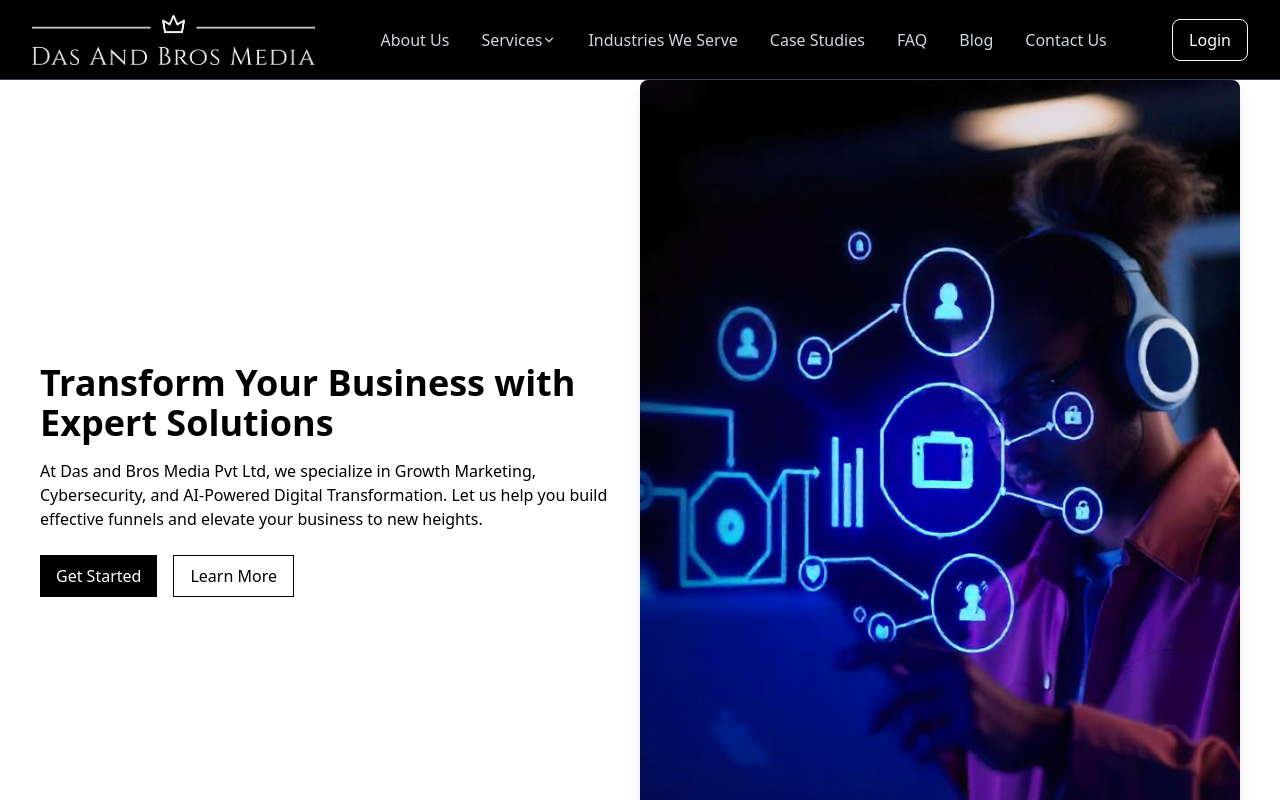
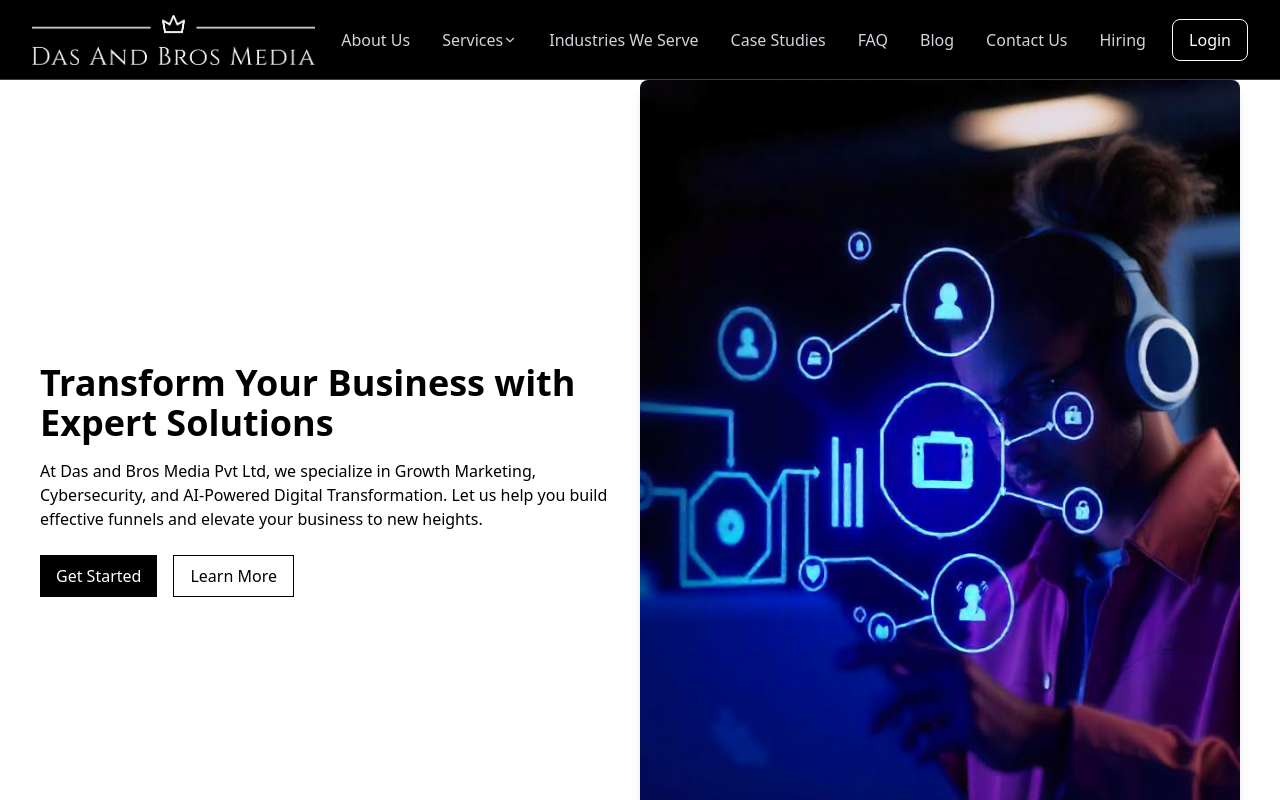
Before and after one commit to Ujjraj/Homepage-Das-And-Bros-Media, a React (Vite) app: page / in a window 1280 px wide. Shown: the top 800 px of the page. Built offline with nearby package versions, Linux system fonts and the light colour scheme.

Commit message:
added subpages for services and hiring and then linked those buttons with the navbar

```diff
--- a/src/App.jsx
+++ b/src/App.jsx
@@ -1,7 +1,13 @@
 import React from "react";
 import { BrowserRouter as Router, Route, Routes } from "react-router-dom";
 import HomePage from "./pages/HomePage";
-import LoginRegister from "./pages/LoginRegister"; // Updated import path
+import GrowthMarketing from "./pages/GrowthMarketing";
+import Cybersecurity from "./pages/Cybersecurity";
+import LoginRegister from "./pages/LoginRegister";
+import FunnelBuilding from "./pages/FunnelBuilding";
+import AImarketing from "./pages/AImarketing";
+import DigitalTransformation from "./pages/DigitalTransformation";
+import Hiring from "./pages/Hiring";
 import "./assets/global.css";
 
 const App = () => {
@@ -9,6 +15,12 @@ const App = () => {
     <Router>
       <Routes>
         <Route path="/" element={<HomePage />} />
+        <Route path="/growth-marketing" element={<GrowthMarketing />} />
+        <Route path="/cybersecurity" element={<Cybersecurity />} />
+        <Route path="/funnel-building" element={<FunnelBuilding />} />
+        <Route path="/ai-marketing" element={<AImarketing />} />
+        <Route path="/digital-transformation" element={<DigitalTransformation />} />
+        <Route path="/hiring" element={<Hiring />} />
         <Route path="/login" element={<LoginRegister />} />
       </Routes>
     </Router>
--- a/src/components/Header.jsx
+++ b/src/components/Header.jsx
@@ -7,23 +7,23 @@ const Header = () => {
   const [isDropdownOpen, setIsDropdownOpen] = useState(false);
 
   const navItems = [
-    { name: "About Us", href: "#about" },
+    { name: "About Us", href: "/about" },
     {
       name: "Services",
       dropdown: [
-        { name: "Growth Marketing", href: "#growth-marketing" },
-        { name: "Cybersecurity", href: "#cybersecurity" },
-
-        { name: "Funnel Building", href: "#funnel-building" },
-        { name: "AI Marketing", href: "#ai-marketing" },
-        { name: "Digital Transformation", href: "#digital-transformation" },
+        { name: "Growth Marketing", href: "/growth-marketing" },
+        { name: "Cybersecurity", href: "/cybersecurity" },
+        { name: "Funnel Building", href: "/funnel-building" },
+        { name: "AI Marketing", href: "/ai-marketing" },
+        { name: "Digital Transformation", href: "/digital-transformation" },
       ],
     },
-    { name: "Industries We Serve", href: "#industries" },
-    { name: "Case Studies", href: "#case-studies" },
-    { name: "FAQ", href: "#faq" },
-    { name: "Blog", href: "#blog" },
-    { name: "Contact Us", href: "#contact" },
+    { name: "Industries We Serve", href: "/industries" },
+    { name: "Case Studies", href: "/case-studies" },
+    { name: "FAQ", href: "/faq" },
+    { name: "Blog", href: "/blog" },
+    { name: "Contact Us", href: "/contact" },
+    { name: "Hiring", href: "/hiring" },
   ];
 
   return (
@@ -64,26 +64,26 @@ const Header = () => {
                     {isDropdownOpen && (
                       <div className="absolute top-full left-0 bg-gray-800 text-white shadow-lg rounded-lg w-48 py-2">
                         {item.dropdown.map((subItem, subIndex) => (
-                          <a
+                          <Link
                             key={subIndex}
-                            href={subItem.href}
+                            to={subItem.href}
                             className="block px-4 py-2 hover:bg-gray-700 transition"
                           >
                             {subItem.name}
-                          </a>
+                          </Link>
                         ))}
                       </div>
                     )}
                   </div>
                 ) : (
-                  <a
-                    href={item.href}
+                  <Link
+                    to={item.href}
                     className="relative text-gray-300 hover:text-white transition-colors
                       before:absolute before:-bottom-2 before:left-0 before:w-0 before:h-0.5
                       before:bg-blue-400 before:transition-all hover:before:w-full"
                   >
                     {item.name}
-                  </a>
+                  </Link>
                 )}
               </li>
             ))}
--- /dev/null
+++ b/src/pages/AImarketing.jsx
@@ -0,0 +1,17 @@
+import React from "react";
+
+const AImarketing = () => {
+  return (
+    <section className="py-12 bg-white text-center">
+      <h2 className="text-3xl font-bold">AI Marketing</h2>
+      <p className="text-gray-600 mt-4 mb-8">
+        Leverage the power of artificial intelligence to enhance your marketing strategies. Our AI solutions provide insights and automation to drive engagement and increase ROI.
+      </p>
+      <p className="text-gray-600">
+        From personalized customer experiences to predictive analytics, our AI marketing services are designed to give your business a competitive edge.
+      </p>
+    </section>
+  );
+};
+
+export default AImarketing;
--- /dev/null
+++ b/src/pages/AboutUs.jsx
@@ -0,0 +1,17 @@
+import React from "react";
+
+const AboutUs = () => {
+  return (
+    <section className="py-12 bg-white text-center">
+      <h2 className="text-3xl font-bold">About Us</h2>
+      <p className="text-gray-600 mt-4 mb-8">
+        At Das and Bros Media Pvt Ltd, we are committed to driving growth and innovation for our clients. Our team of experts specializes in digital marketing, cybersecurity, and AI solutions.
+      </p>
+      <p className="text-gray-600">
+        Our mission is to empower businesses to reach new heights through cutting-edge technology and strategic insights. Join us on our journey to transform the digital landscape.
+      </p>
+    </section>
+  );
+};
+
+export default AboutUs;
--- /dev/null
+++ b/src/pages/Cybersecurity.jsx
@@ -0,0 +1,15 @@
+import React from "react";
+
+const Cybersecurity = () => {
+  return (
+    <section className="py-12 bg-white text-center">
+      <h2 className="text-3xl font-bold">Cybersecurity</h2>
+      <p className="text-gray-600 mt-4 mb-8">
+        Learn about our comprehensive cybersecurity solutions.
+      </p>
+      {/* Add more content specific to Cybersecurity */}
+    </section>
+  );
+};
+
+export default Cybersecurity;
--- /dev/null
+++ b/src/pages/DigitalTransformation.jsx
@@ -0,0 +1,17 @@
+import React from "react";
+
+const DigitalTransformation = () => {
+  return (
+    <section className="py-12 bg-white text-center">
+      <h2 className="text-3xl font-bold">Digital Transformation</h2>
+      <p className="text-gray-600 mt-4 mb-8">
+        Embrace the future with our digital transformation services. We help businesses integrate cutting-edge technology to streamline operations and enhance customer experiences.
+      </p>
+      <p className="text-gray-600">
+        Our team of experts will guide you through the process of adopting new technologies, ensuring a seamless transition and maximizing your business potential.
+      </p>
+    </section>
+  );
+};
+
+export default DigitalTransformation;
--- /dev/null
+++ b/src/pages/FunnelBuilding.jsx
@@ -0,0 +1,17 @@
+import React from "react";
+
+const FunnelBuilding = () => {
+  return (
+    <section className="py-12 bg-white text-center">
+      <h2 className="text-3xl font-bold">Funnel Building</h2>
+      <p className="text-gray-600 mt-4 mb-8">
+        Optimize your sales process with our funnel building services. We create customized funnels that guide your customers from awareness to conversion.
+      </p>
+      <p className="text-gray-600">
+        Our approach focuses on understanding your target audience and crafting a journey that maximizes engagement and sales.
+      </p>
+    </section>
+  );
+};
+
+export default FunnelBuilding;
--- /dev/null
+++ b/src/pages/GrowthMarketing.jsx
@@ -0,0 +1,15 @@
+import React from "react";
+
+const GrowthMarketing = () => {
+  return (
+    <section className="py-12 bg-white text-center">
+      <h2 className="text-3xl font-bold">Growth Marketing</h2>
+      <p className="text-gray-600 mt-4 mb-8">
+        Discover how our growth marketing strategies can elevate your business.
+      </p>
+      {/* Add more content specific to Growth Marketing */}
+    </section>
+  );
+};
+
+export default GrowthMarketing;
--- /dev/null
+++ b/src/pages/Hiring.jsx
@@ -0,0 +1,17 @@
+import React from "react";
+
+const Hiring = () => {
+  return (
+    <section className="py-12 bg-white text-center">
+      <h2 className="text-3xl font-bold">Join Our Team</h2>
+      <p className="text-gray-600 mt-4 mb-8">
+        Explore exciting internship and career opportunities with Das and Bros Media Pvt Ltd. We are looking for passionate individuals to join our dynamic team.
+      </p>
+      <p className="text-gray-600">
+        Whether you're a seasoned professional or just starting your career, we offer a collaborative environment where you can grow and make a real impact.
+      </p>
+    </section>
+  );
+};
+
+export default Hiring;
```
